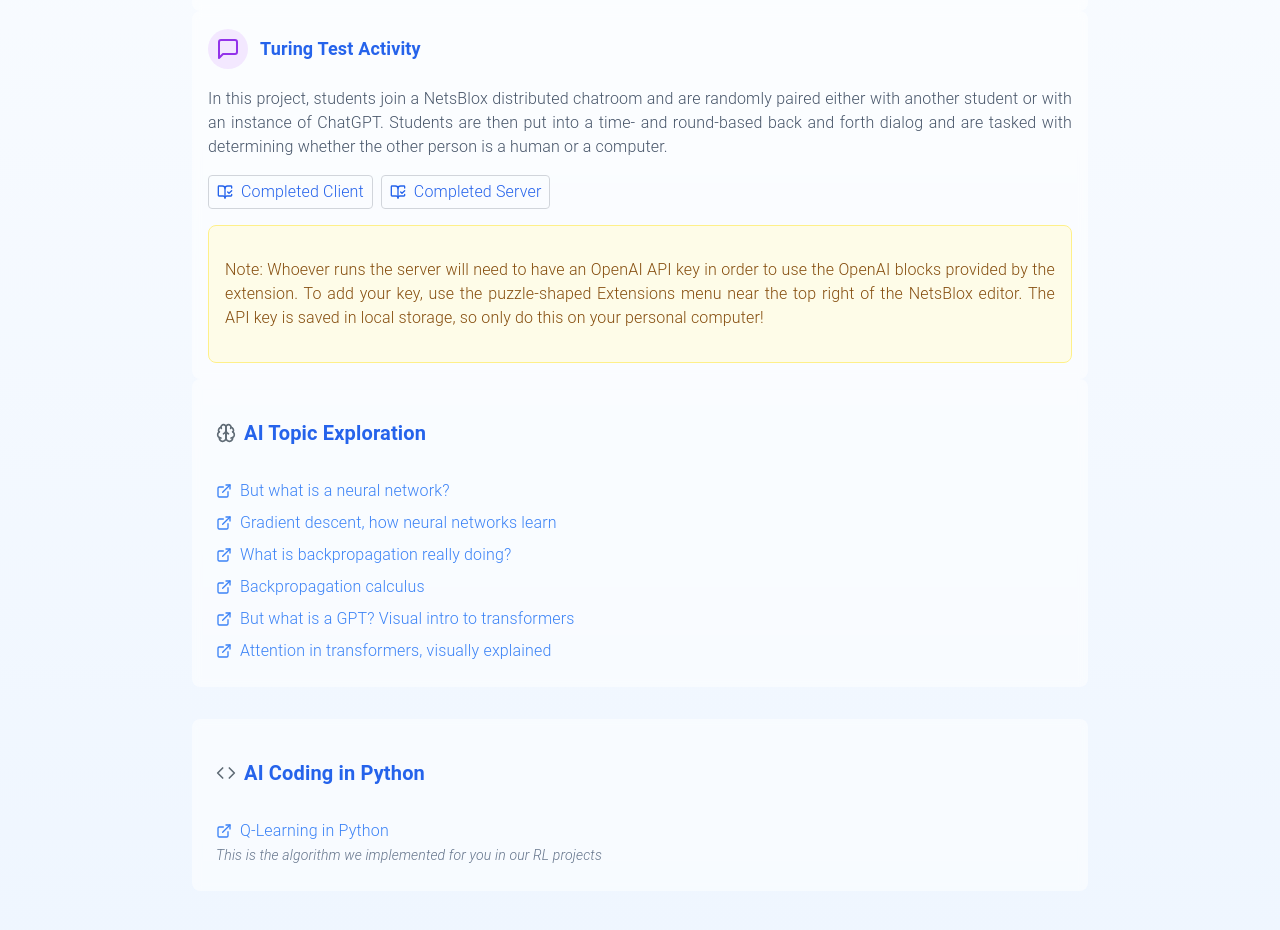
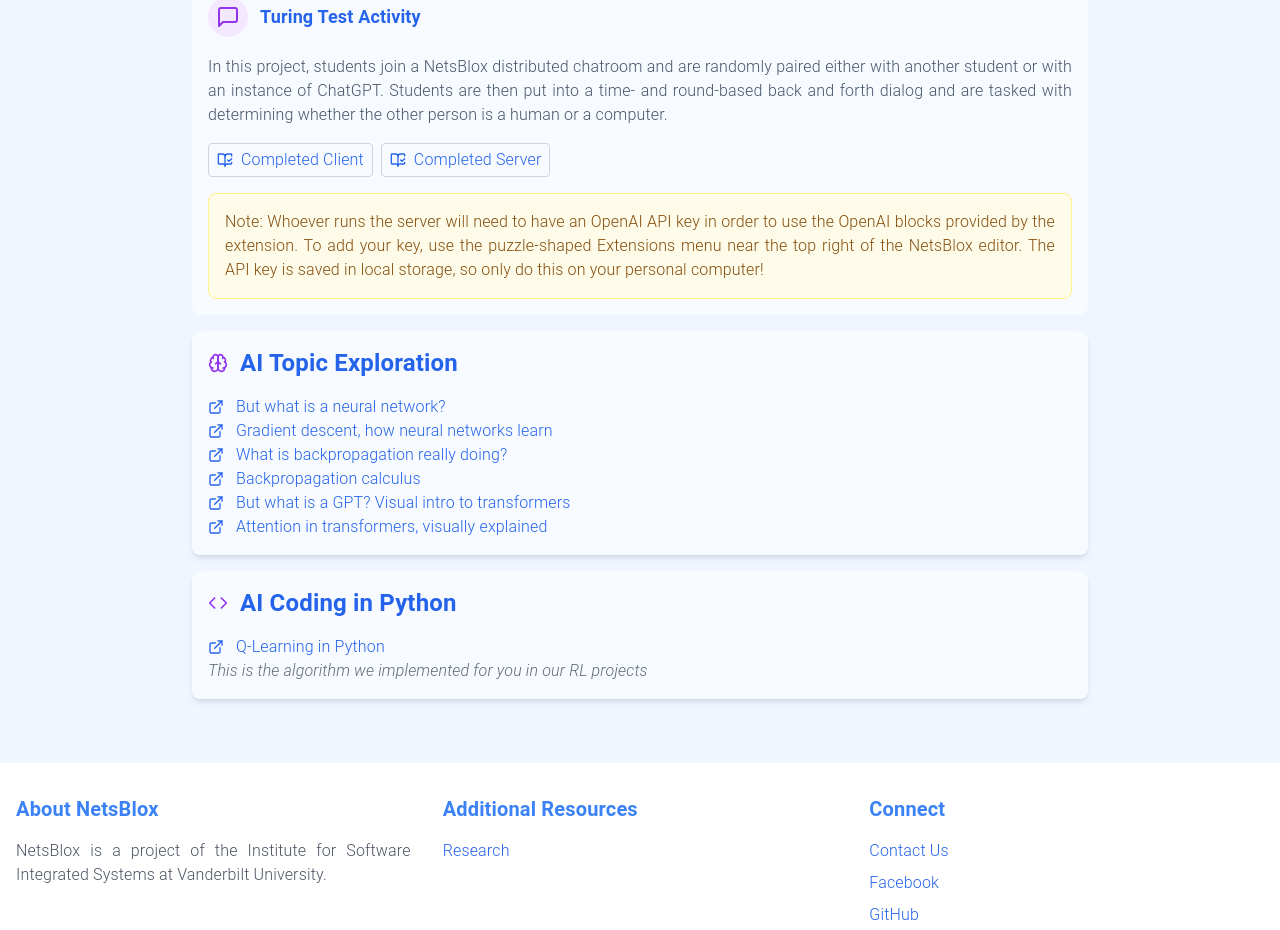
Before and after one commit to NetsBlox/web, a React app: page /aicamp in a window 1280 px wide. Shown: the part 957-1887 px from the top of the page. Built offline with nearby package versions, Linux system fonts and the light colour scheme.

Commit message:
more components

```diff
--- a/src/components.js
+++ b/src/components.js
@@ -2,7 +2,7 @@
 
 export function Page({children}) {
   return (
-    <div className="min-h-screen bg-gradient-to-b from-white to-blue-50 dark:from-slate-900 dark:to-slate-800">
+    <div className="min-h-screen bg-blue-50 dark:bg-slate-800">
       <main className="container mx-auto px-4 py-12">
         <div className="max-w-4xl mx-auto">
           {children}
@@ -19,3 +19,11 @@
     </div>
   );
 }
+
+export function Warning({children}) {
+  return (
+    <div className="bg-yellow-50 dark:bg-yellow-900/20 border border-yellow-200 dark:border-yellow-700 p-4 rounded-lg mt-4 text-yellow-800 dark:text-yellow-200 text-justify">
+      {children}
+    </div>
+  );
+}
--- a/src/global.css
+++ b/src/global.css
@@ -8,19 +8,25 @@
   @apply font-bold text-blue-600 dark:text-white flex items-center;
 }
 h1 {
-  @apply text-4xl my-8 justify-center;
+  @apply text-4xl mb-8 justify-center;
+  &:not(:first-child) { @apply mt-8; }
 }
 h2 {
-  @apply text-2xl my-4;
+  @apply text-2xl mb-4;
+  &:not(:first-child) { @apply mt-4; }
 }
 h3 {
-  @apply text-xl my-2;
+  @apply text-xl mb-2;
+  &:not(:first-child) { @apply mt-2; }
 }
 
 /* ------------------------------------------------------------------------- */
 
 p {
-  @apply my-4;
+  text-align: justify;
+}
+p:not(:first-child) {
+  @apply mt-4;
 }
 a {
   @apply text-blue-600 hover:underline;
--- a/src/pages/aicamp.js
+++ b/src/pages/aicamp.js
@@ -1,7 +1,7 @@
 import React from "react";
 import { Brain, Bot, Gamepad, MessageSquare, Code, ExternalLink, GraduationCap, BookOpen, BookOpenCheck } from "lucide-react";
 
-import {Page, Card} from "../components.js";
+import {Page, Card, Warning} from "../components.js";
 
 const projects = [
   {
@@ -58,31 +58,17 @@
         </a>
       )}
     </div>
-    {project.note &&
-      <div className="bg-yellow-50 dark:bg-yellow-900/20 border border-yellow-200 dark:border-yellow-700 p-4 rounded-lg mt-4">
-        <p className="text-yellow-800 dark:text-yellow-200 text-justify">
-          Note: {project.note}
-        </p>
-      </div>
-    }
+    {project.note && <Warning>Note: {project.note}</Warning>}
   </div>
 );
 
-const ExternalLinks = infos => infos.map((info, i) => [
-  <a key={i} href={info[1]} className="text-blue-500 hover:text-blue-600 flex items-center gap-2">
-    <ExternalLink className="h-4 w-4" />
-    {info[0]}
-  </a>,
-  info[2] && <span className="text-sm text-slate-500 dark:text-slate-400 italic">
-    {info[2]}
-  </span>
-]);
+const ExternalLinks = infos => infos.map(info => <li><a href={info[1]}><ExternalLink className="h-4 w-4 mr-3 inline-block"/>{info[0]}</a>{info[2] && <><br/><em>{info[2]}</em></>}</li>);
 
 export default () => (
   <Page>
     <h1><Bot className="h-12 w-12 mr-3 text-purple-600 inline-block"/>AI Camp Curriculum</h1>
 
-    <p className="text-justify">
+    <p>
       This page provides resources for our NetsBlox-based AI summer camp curriculum. Over the course of this module, students are introduced to some of the earliest history of AI, a few "classical" AI algorithms, and finally some of the most recent breakthroughs in AI, such as the Large Language Models that power ChatGPT. However, we won't only be learning these topics: we'll be building many of them in NetsBlox!
     </p>
 
@@ -105,12 +91,9 @@
 
     {projects.map((project, index) => <ProjectCard key={index} project={project} />)}
 
-    <div className="bg-white/50 dark:bg-slate-800/50 backdrop-blur-sm p-6 rounded-lg mb-8">
-      <div className="flex items-center gap-2 mb-4">
-        <Brain className="h-5 w-5" />
-        <h2 className="text-xl font-bold">AI Topic Exploration</h2>
-      </div>
-      <div className="grid gap-2">
+    <Card>
+      <h2><Brain className="h-5 w-5 mr-3 text-purple-600 inline-block"/> AI Topic Exploration</h2>
+      <ul>
         {ExternalLinks([
           ["But what is a neural network?", "https://www.youtube.com/watch?v=aircAruvnKk", null],
           ["Gradient descent, how neural networks learn", "https://www.youtube.com/watch?v=IHZwWFHWa-w", null],
@@ -119,17 +102,16 @@
           ["But what is a GPT? Visual intro to transformers", "https://www.youtube.com/watch?v=wjZofJX0v4M", null],
           ["Attention in transformers, visually explained", "https://www.youtube.com/watch?v=eMlx5fFNoYc", null],
         ])}
-      </div>
-    </div>
+      </ul>
+    </Card>
 
-    <div className="bg-white/50 dark:bg-slate-800/50 backdrop-blur-sm p-6 rounded-lg">
-      <div className="flex items-center gap-2 mb-4">
-        <Code className="h-5 w-5" />
-        <h2 className="text-xl font-bold">AI Coding in Python</h2>
-      </div>
-      {ExternalLinks([
-        ["Q-Learning in Python", "https://www.geeksforgeeks.org/q-learning-in-python/", "This is the algorithm we implemented for you in our RL projects"],
-      ])}
-    </div>
+    <Card>
+      <h2><Code className="h-5 w-5 mr-3 text-purple-600 inline-block"/>AI Coding in Python</h2>
+      <ul>
+        {ExternalLinks([
+          ["Q-Learning in Python", "https://www.geeksforgeeks.org/q-learning-in-python/", "This is the algorithm we implemented for you in our RL projects"],
+        ])}
+      </ul>
+    </Card>
   </Page>
 );
```
